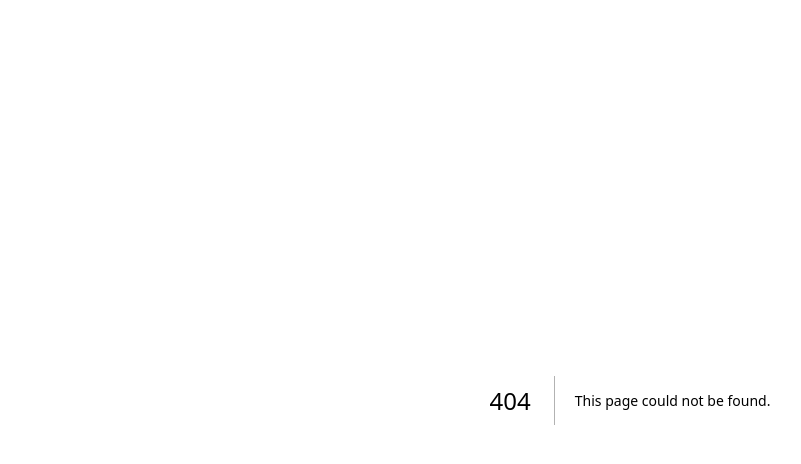
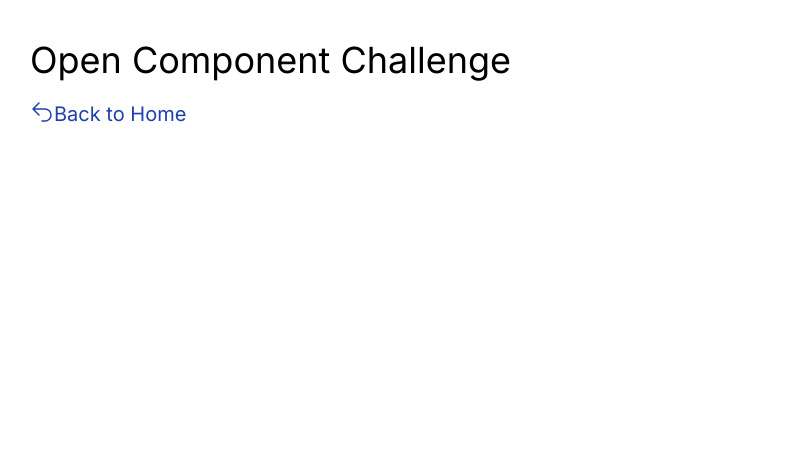
Before and after one commit to joyfulcumulus/nextjs-tailwind-practice, a Next.js app: page /opencomponent in a window 1280 px wide. Before the commit this address had no page. Shown: the top 464 px of the page, without its empty margins (10-811 px from the left). Built offline with nearby package versions, Linux system fonts and the light colour scheme.

Commit message:
Add new page for open component challenge

```diff
--- /dev/null
+++ b/app/opencomponent/page.js
@@ -0,0 +1,30 @@
+import Link from 'next/link'
+
+export const metadata = {
+  title: 'Open Component',
+}
+
+export default function Page() {
+  return (
+    <div className="m-10">
+      <h1 className="text-4xl mb-5">Open Component Challenge</h1>
+      <p className="text-xl">
+        <Link href="/" className="text-blue-800 hover:text-blue-300 flex">
+            <svg
+              xmlns="http://www.w3.org/2000/svg"
+              fill="none" viewBox="0 0 24 24"
+              strokeWidth={1.5} stroke="currentColor"
+              className="size-6 inline-block"
+            >
+              <path
+                strokeLinecap="round"
+                strokeLinejoin="round"
+                d="M9 15 3 9m0 0 6-6M3 9h12a6 6 0 0 1 0 12h-3"
+              />
+            </svg>
+            <span>Back to Home</span>
+          </Link>
+      </p>
+    </div>
+  )
+}
--- a/app/page.js
+++ b/app/page.js
@@ -9,6 +9,7 @@ export default function Home() {
         <li className="text-xl"><Link href="/buttonsprint" className="text-blue-800 hover:text-blue-300">Button Sprint</Link></li>
         <li className="text-xl"><Link href="/cardsprint" className="text-blue-800 hover:text-blue-300">Card Sprint</Link></li>
         <li className="text-xl"><Link href="/landingpagesprint" className="text-blue-800 hover:text-blue-300">Landing Page Sprint</Link></li>
+        <li className="text-xl"><Link href="/opencomponent" className="text-blue-800 hover:text-blue-300">Open Component Challenge</Link></li>
       </ul>
     </div>
   );
```
